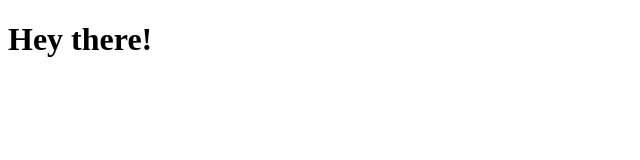
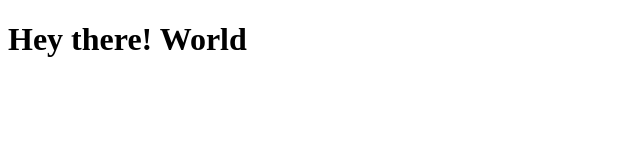
Before and after one commit to MihirrrSharma/gitPractice, a plain HTML site: page index.html in a window 1280 px wide. Shown: the whole page, without its empty margins (0-640 px from the left). Drawn offline with Linux system fonts and the light colour scheme.

Commit message:
Second modification

```diff
--- a/index.html
+++ b/index.html
@@ -6,6 +6,6 @@
     <title>Git Practise</title>
 </head>
 <body>
-    <h1>Hey there!</h1>
+    <h1>Hey there! World</h1>
 </body>
 </html>
```
